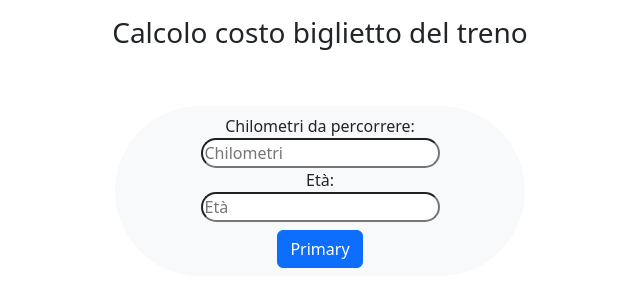
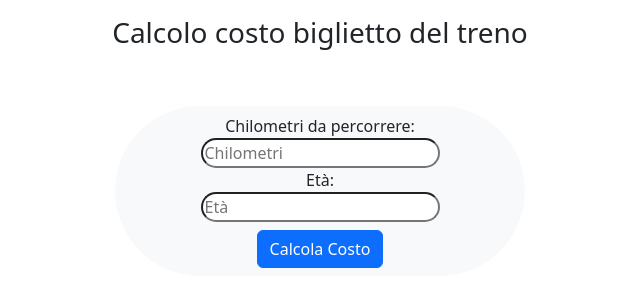
Before and after one commit to PaoloFabris98/js-biglietto-treno-form, a plain HTML site: page index.html in a window 1280 px wide. Shown: the whole page, without its empty margins (320-960 px from the left). Drawn offline with nearby package versions, Linux system fonts and the light colour scheme.

Commit message:
feat: better 1

```diff
--- a/index.html
+++ b/index.html
@@ -24,7 +24,7 @@
                     <input type="number" id="KM" name="KM" class="rounded-pill" placeholder="Chilometri" max="100"><br>
                     <label for="Age">Età:</label><br>
                     <input type="number" id="Age" name="Age" class="rounded-pill" placeholder="Età" max="120"><br>
-                    <button type="button" class="btn btn-primary mb-2 mt-2" id="submit">Primary</button>
+                    <button type="button" class="btn btn-primary mb-2 mt-2" id="submit">Calcola Costo</button>
                 </form>
                 <div class="alert alert-danger d-none rounded-pill" id="dataError" role="alert">
                     A simple danger alert—check it out!
```
